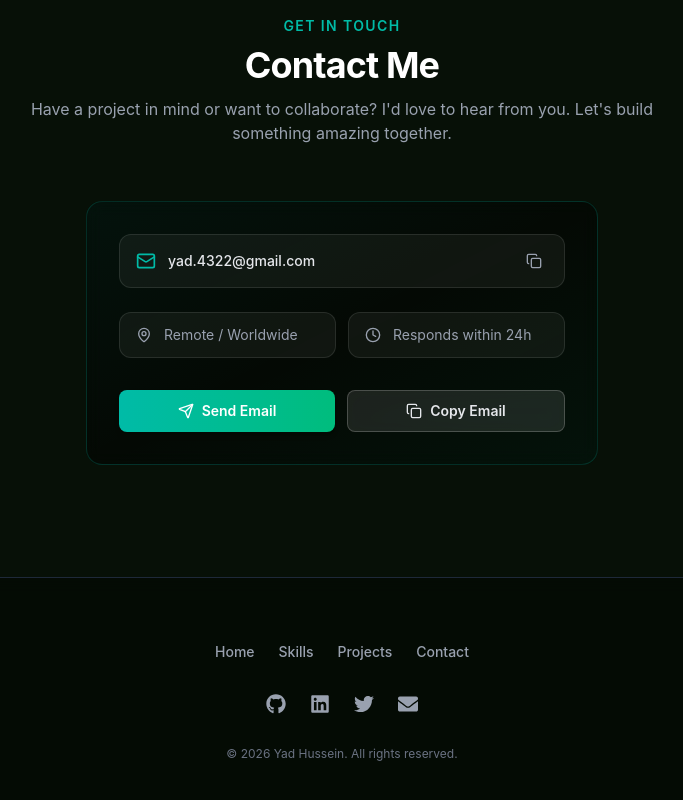
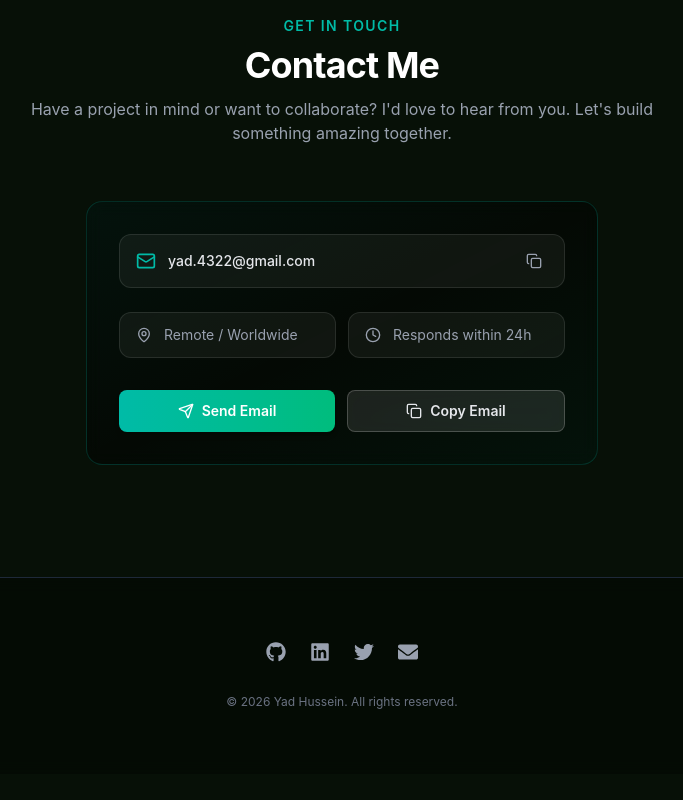
Before and after one commit to Yad-Code/THE-PORTFOLIO, a React (Vite) app: page / in a window 1280 px wide. Shown: the part 2256-3056 px from the top of the page, without its empty margins (298-981 px from the left). After the commit the page ends 3030 px from the top, so only its background shows below. Built offline with nearby package versions, Linux system fonts and the light colour scheme.

Commit message:
almost done

```diff
--- a/src/components/layout/Footer/Footer.jsx
+++ b/src/components/layout/Footer/Footer.jsx
@@ -1,41 +1,34 @@
-"use client";
+import React from "react";
 
 import { FaGithub, FaLinkedin, FaTwitter, FaEnvelope } from "react-icons/fa";
 
 export default function Footer() {
   const currentYear = new Date().getFullYear();
 
-  const navLinks = [
-    { name: "Home", href: "#home" },
-    { name: "Skills", href: "#skills" },
-    { name: "Projects", href: "#projects" },
-    { name: "Contact", href: "#contact" },
-  ];
-
   const socialLinks = [
-    { icon: FaGithub, href: "https://github.com/yourusername", label: "GitHub" },
-    { icon: FaLinkedin, href: "https://linkedin.com/in/yourusername", label: "LinkedIn" },
-    { icon: FaTwitter, href: "https://twitter.com/yourusername", label: "Twitter" },
+    {
+      icon: FaGithub,
+      href: "https://github.com/yourusername",
+      label: "GitHub",
+    },
+    {
+      icon: FaLinkedin,
+      href: "https://linkedin.com/in/yourusername",
+      label: "LinkedIn",
+    },
+    {
+      icon: FaTwitter,
+      href: "https://twitter.com/yourusername",
+      label: "Twitter",
+    },
     { icon: FaEnvelope, href: "mailto:yad.4322@gmail.com", label: "Email" },
   ];
 
   return (
     <footer className="border-t border-gray-800 bg-black/30 backdrop-blur-sm">
       <div className="mx-auto max-w-6xl px-4 py-12 sm:py-16">
-        <div className="mb-8 flex flex-wrap justify-center gap-6">
-          {navLinks.map((link) => (
-            <a
-              key={link.name}
-              href={link.href}
-              className="text-sm font-medium text-gray-400 transition-colors hover:text-white"
-            >
-              {link.name}
-            </a>
-          ))}
-        </div>
-
         <div className="mb-8 flex justify-center gap-6">
-          {socialLinks.map(({ icon: Icon, href, label }) => (
+          {socialLinks.map(({ icon, href, label }) => (
             <a
               key={label}
               href={href}
@@ -44,7 +37,7 @@ export default function Footer() {
               className="text-gray-400 transition-colors hover:text-white"
               aria-label={label}
             >
-              <Icon className="h-5 w-5" />
+              {React.createElement(icon, { className: "w-5 h-5" })}
             </a>
           ))}
         </div>
--- a/src/components/layout/Navbar/Navbar.jsx
+++ b/src/components/layout/Navbar/Navbar.jsx
@@ -12,7 +12,7 @@ export default function Navbar() {
   useEffect(() => {
     const handleScroll = () => setScrolled(window.scrollY > 20);
     const handleActive = () => {
-      if (window.scrollY > 2000) setActive(4);
+      if (window.scrollY > 1900) setActive(4);
       else if (window.scrollY > 1300) setActive(3);
       else if (window.scrollY > 580) setActive(2);
       else setActive(1);
```
